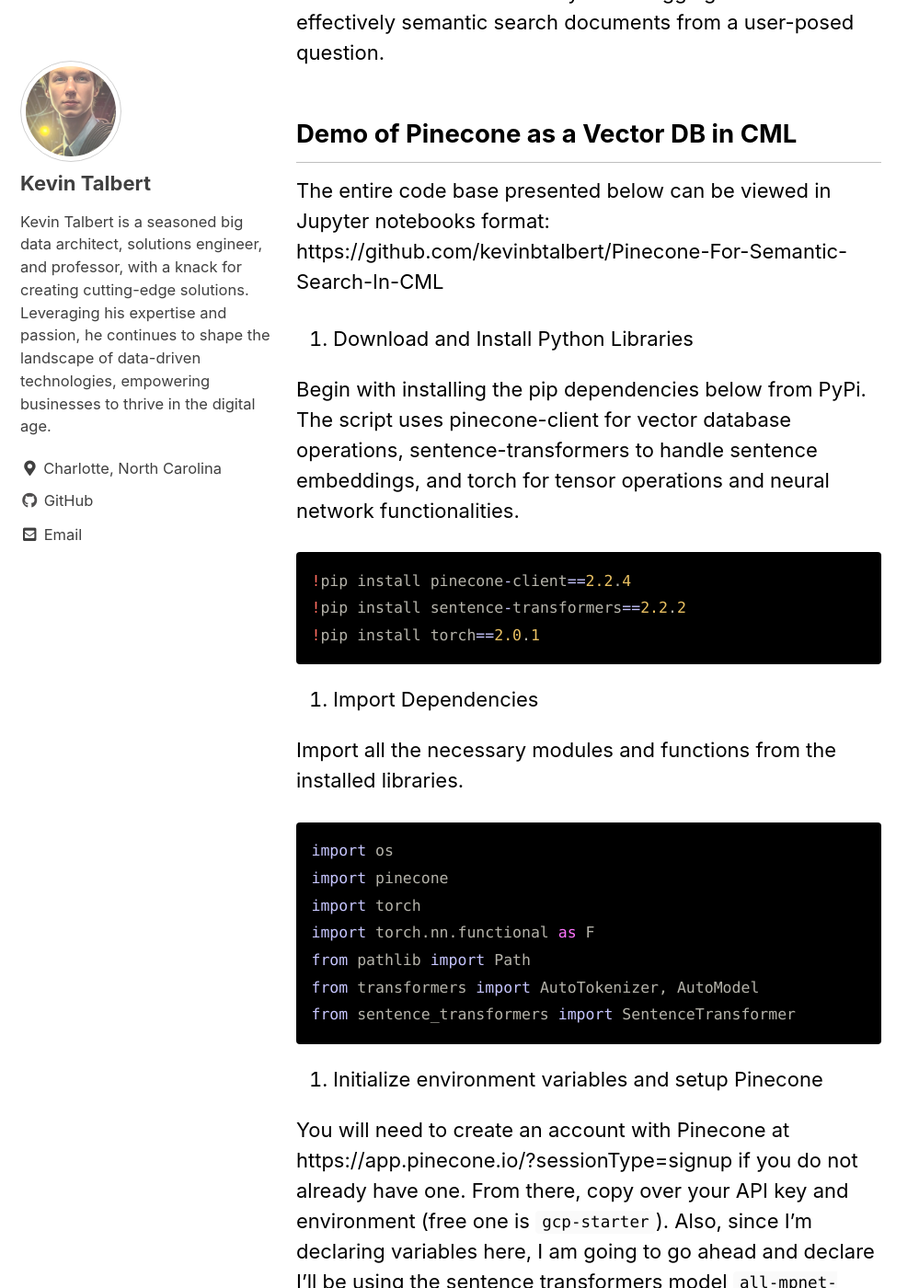
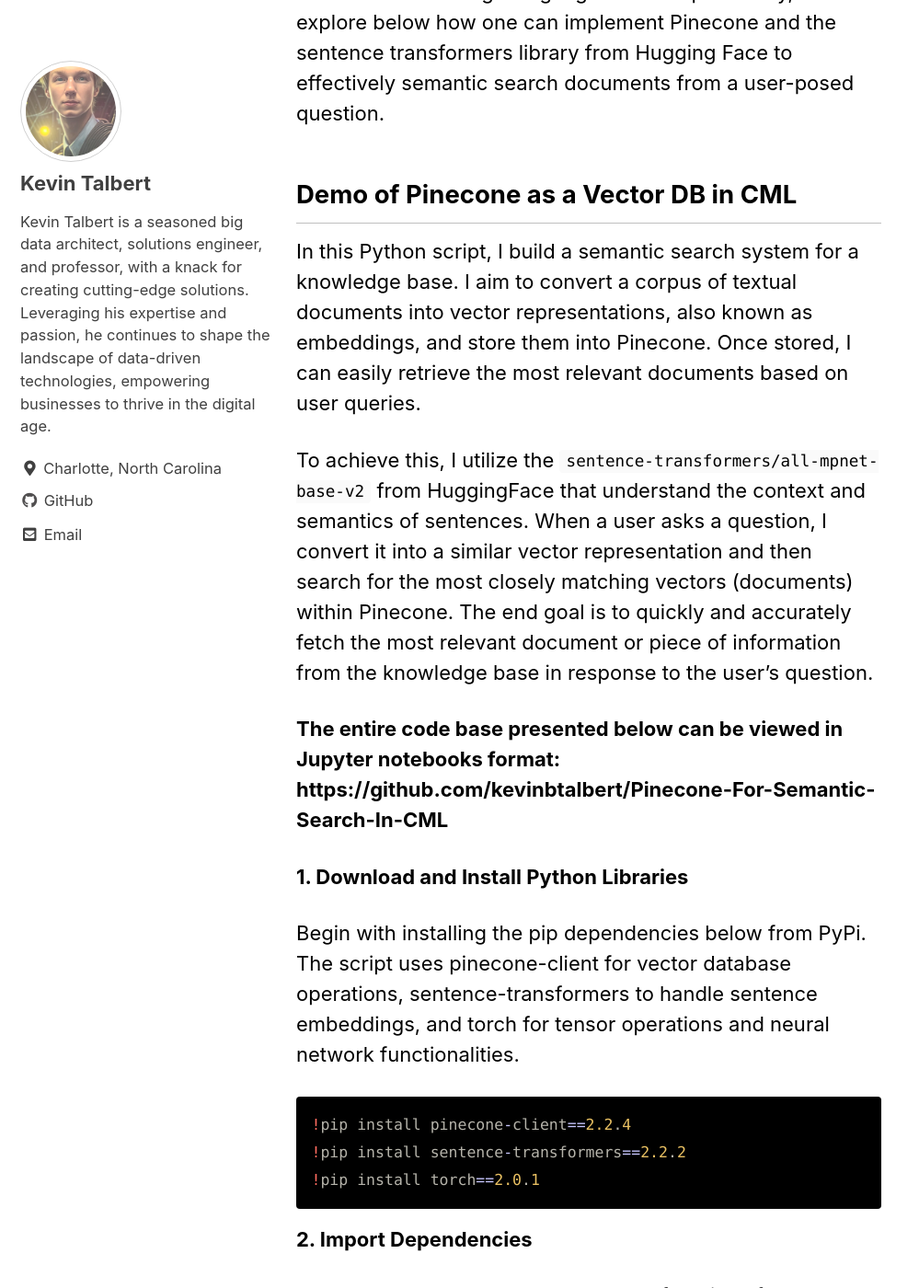
Before and after one commit to kevinbtalbert/kevinbtalbert.github.io, a Jekyll site: the page built from _posts/2023-10-27-pinecone-vector-db.md, in a window 1280 px wide and 1400 px high, scrolled down 1183 px. Shown: the whole window at 92% size, without its empty margins (0-999 px from the left). Built offline with Jekyll 4.4.1, drawn with Linux system fonts in a browser that asks for light colours; cached includes are drawn as plain includes; some of the changed text lies outside the part shown.

Commit message:
Finalized article

````diff
--- a/_posts/2023-10-27-pinecone-vector-db.md
+++ b/_posts/2023-10-27-pinecone-vector-db.md
@@ -8,21 +8,26 @@
 tags: pinecone ml ai cml cloudera
 
 ---
-*Here I demonstrate using Pinecone as a Vector DB for semantic search.*
+*In this article, I demonstrate using Pinecone as a Vector DB for semantic search. To achieve this, I leverage Jupyter notebooks in CML to simplify demonstrating a production use case in its component parts.*
 
 ![](/assets/posts/2023-10-27-pinecone-vector-db/PineconeVectorDBAndCloudera.png)
 
 ## What problem does Pinecone solve for the ML architecture?
+
 Pinecone's value proposition is in its support for a multitude of machine learning use cases. Its scalable by design-- supporting over a billion vectors and is suitable for LLM specific applications where the embedding space can be vast. It has low-latency searches which is critical for near-real time applications like what a chatbot use case would pose. Even in high-dimensional spaces, Pinecone responds quickly and efficiently. Pinecone supports hybrid search capabilities, high availability and is cost effective considering its managed architecture.
 
 In the context of large language models specifically, I explore below how one can implement Pinecone and the sentence transformers library from Hugging Face to effectively semantic search documents from a user-posed question.
 
 ## Demo of Pinecone as a Vector DB in CML
 
-The entire code base presented below can be viewed in Jupyter notebooks format: https://github.com/kevinbtalbert/Pinecone-For-Semantic-Search-In-CML
+In this Python script, I build a semantic search system for a knowledge base. I aim to convert a corpus of textual documents into vector representations, also known as embeddings, and store them into Pinecone. Once stored, I can easily retrieve the most relevant documents based on user queries.
+
+To achieve this, I utilize the `sentence-transformers/all-mpnet-base-v2` from HuggingFace that understand the context and semantics of sentences. When a user asks a question, I convert it into a similar vector representation and then search for the most closely matching vectors (documents) within Pinecone. The end goal is to quickly and accurately fetch the most relevant document or piece of information from the knowledge base in response to the user's question.
+
+**The entire code base presented below can be viewed in Jupyter notebooks format: https://github.com/kevinbtalbert/Pinecone-For-Semantic-Search-In-CML**
 
 
-1. Download and Install Python Libraries
+**1. Download and Install Python Libraries**
 
 Begin with installing the pip dependencies below from PyPi. The script uses pinecone-client for vector database operations, sentence-transformers to handle sentence embeddings, and torch for tensor operations and neural network functionalities.
 
@@ -32,7 +37,7 @@
 !pip install torch==2.0.1
 ```
 
-2. Import Dependencies
+**2. Import Dependencies**
 
 Import all the necessary modules and functions from the installed libraries.
 
@@ -46,7 +51,7 @@
 from sentence_transformers import SentenceTransformer
 ```
 
-3. Initialize environment variables and setup Pinecone
+**3. Initialize environment variables and setup Pinecone**
 
 You will need to create an account with Pinecone at https://app.pinecone.io/?sessionType=signup if you do not already have one. From there, copy over your API key and environment (free one is `gcp-starter`). Also, since I'm declaring variables here, I am going to go ahead and declare I'll be using the sentence transformers model `all-mpnet-base-v2` from hugging face. Ultimately this will be used both for the document embeddings and question embedding. I chose the name `cml-default` as the name for the Pinecone collection (index), however you can choose your own.
 
@@ -69,14 +74,16 @@
 
 ```
 
-4. Load the embeddings model
+**4. Load the Embeddings Model**
+
+Load the embedding model `sentence-transformers/all-mpnet-base-v2` from Hugging Face
 
 ```python
 tokenizer = AutoTokenizer.from_pretrained(EMBEDDING_MODEL_REPO)
 model = AutoModel.from_pretrained(EMBEDDING_MODEL_REPO)
 ```
 
-5. Mean Pooling Function
+**5. Mean Pooling Function**
 
 This function performs mean pooling on the model's output to generate sentence embeddings, taking into consideration the attention mask for accurate averaging.
 
@@ -87,7 +94,7 @@
     return torch.sum(token_embeddings * input_mask_expanded, 1) / torch.clamp(input_mask_expanded.sum(1), min=1e-9)
 ```
 
-6. Embedding Generation
+**6. Embedding Generation**
 
 This function takes in a sentence and returns its corresponding embedding. It tokenizes the input sentence, computes its embeddings using the pretrained model, and then normalizes the embeddings. Since the default model will trunate the document and only get embeddings of the first 256 tokens, we will need to ensure we pull the full document file later on before returning a response to the user.
 
@@ -112,7 +119,7 @@
     return (sentence_embeddings.tolist()[0])
 ```
 
-7. Inserting Embeddings into Pinecone Vector Database
+**7. Inserting Embeddings into Pinecone Vector Database**
 
 This segment reads documents from the specified directory (./data), generates embeddings for each document, and inserts the embeddings into the Pinecone vector database. I would recommend spending some time on the upsert function of pinecone. You can add several metadata attributes (I chose to include the file path) which will help you identify or process the data later on. I could imagine use cases where we identify potentially proprietary docs with a tag here, etc.
 
@@ -136,7 +143,7 @@
 print('Finished loading Knowledge Base embeddings into Pinecone')
 ```
 
-8. Semantic Search Setup
+**8. Semantic Search Setup**
 
 This final segment sets up the ability to perform semantic search on the Pinecone vector database. Given a user question, the script retrieves the most relevant response from the database and returns the source path, relevancy score, and the actual response.
 
@@ -170,7 +177,7 @@
         return f.read()
 ```
 
-9. Semantic Search!
+**9. Semantic Search!**
 
 Create a question with relevancy to the docs in your `/docs` directory. As you can see, we are provided as a response the content from the most relevant document as well as some metadata such as the original source path of the document and its relevancy score.
 
@@ -183,6 +190,8 @@
 ```
 
 As you can see, the Pinecone API has a lot of capabilities. Its full capabilities are documented by Pinecone here: https://docs.pinecone.io/docs/python-client
+
+Once again, all the code above (plus some sample text data) is consolidated in Jupyter Notebook format on my GitHub: https://github.com/kevinbtalbert/Pinecone-For-Semantic-Search-In-CML
 
 
 ## References and Other Resources
````
